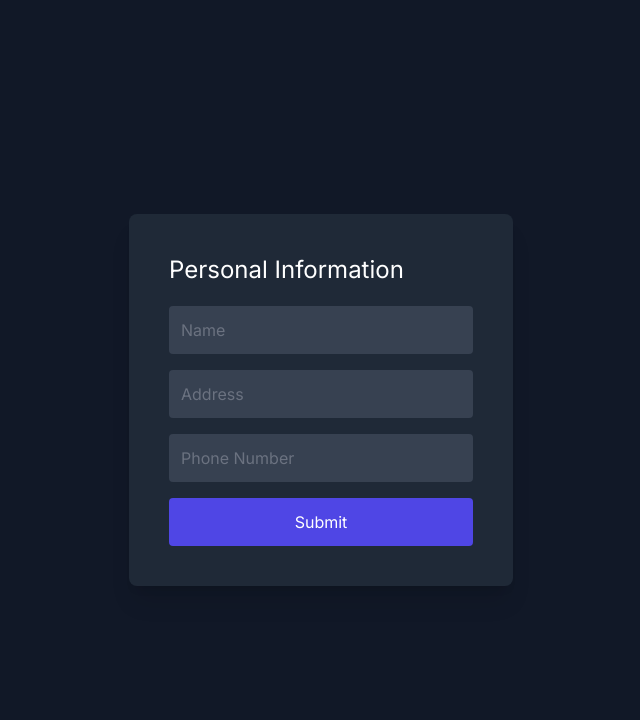
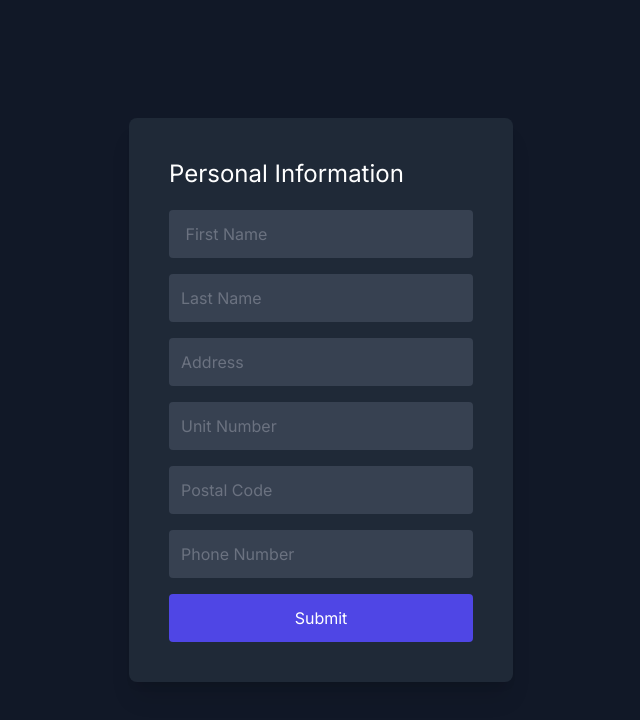
Before and after one commit to Abdelmouzahir/studentscoops, a Next.js app: page /student/information in a window 1280 px wide. Shown: the top 720 px of the page, without its empty margins (319-959 px from the left). Built offline with nearby package versions, Linux system fonts and the light colour scheme.

Commit message:
information page

```diff
--- a/app/student/information/page.js
+++ b/app/student/information/page.js
@@ -3,17 +3,28 @@ import { useState } from 'react';
 import { useRouter } from 'next/navigation';
 
 const PersonalInfo = () => {
-  const [name, setName] = useState('');
+  const [fname, setfName] = useState('');
+  const [lname, setlName] = useState('');
   const [address, setAddress] = useState('');
+  const [unitnum, setUnitnum] = useState('');
+  const [postalCode, setPostalCode] = useState('');
+  const [postalcoderr, setpostalcoderr] = useState('');
   const [phoneNumber, setPhoneNumber] = useState('');
   const [error, setError] = useState('');
   const router = useRouter();
 
   const handleSubmit = () => {
     setError('');
+    setpostalcoderr('');
 
-    if (!name || !address || !phoneNumber) {
+    if (!fname || !lname || !address || !postalCode || !phoneNumber) {
       setError('All fields are required.');
+      return;
+    }
+
+     // Check if postal code is canadian
+    if(!postalCode.match(/^[A-Za-z]\d[A-Za-z][ -]?\d[A-Za-z]\d$/)) {
+      setpostalcoderr('Postal code not Valid!');
       return;
     }
 
@@ -24,8 +35,11 @@ const PersonalInfo = () => {
 
     // Save the personal info to a database or state management solution
     // For demonstration, we will just log the data
-    console.log('Name:', name);
+    console.log(' First Name:', fname);
+    console.log(' Last Name:', lname);
     console.log('Address:', address);
+    console.log('Unit Number:', unitnum);
+    console.log('Postal Code:', postalCode);
     console.log('Phone Number:', phoneNumber);
 
     // Redirect to another page if needed
@@ -38,9 +52,16 @@ const PersonalInfo = () => {
         <h1 className="text-white text-2xl mb-5">Personal Information</h1>
         <input
           type="text"
-          placeholder="Name"
-          value={name}
-          onChange={(e) => setName(e.target.value)}
+          placeholder=" First Name"
+          value={fname}
+          onChange={(e) => setfName(e.target.value)}
+          className="w-full p-3 mb-4 bg-gray-700 rounded outline-none text-white placeholder-gray-500"
+        />
+          <input
+          type="text"
+          placeholder="Last Name"
+          value={lname}
+          onChange={(e) => setlName(e.target.value)}
           className="w-full p-3 mb-4 bg-gray-700 rounded outline-none text-white placeholder-gray-500"
         />
         <input
@@ -50,6 +71,21 @@ const PersonalInfo = () => {
           onChange={(e) => setAddress(e.target.value)}
           className="w-full p-3 mb-4 bg-gray-700 rounded outline-none text-white placeholder-gray-500"
         />
+        <input
+          type="text"
+          placeholder="Unit Number"
+          value={unitnum}
+          onChange={(e) => setUnitnum(e.target.value)}
+          className="w-full p-3 mb-4 bg-gray-700 rounded outline-none text-white placeholder-gray-500"
+        />
+        <input
+          type="text"
+          placeholder="Postal Code"
+          value={postalCode}
+          onChange={(e) => setPostalCode(e.target.value)}
+          className="w-full p-3 mb-4 bg-gray-700 rounded outline-none text-white placeholder-gray-500"
+        />
+        {postalcoderr && <div className="text-red-500 text-sm mb-4">{postalcoderr}</div>}
         <input
           type="text"
           placeholder="Phone Number"
```
